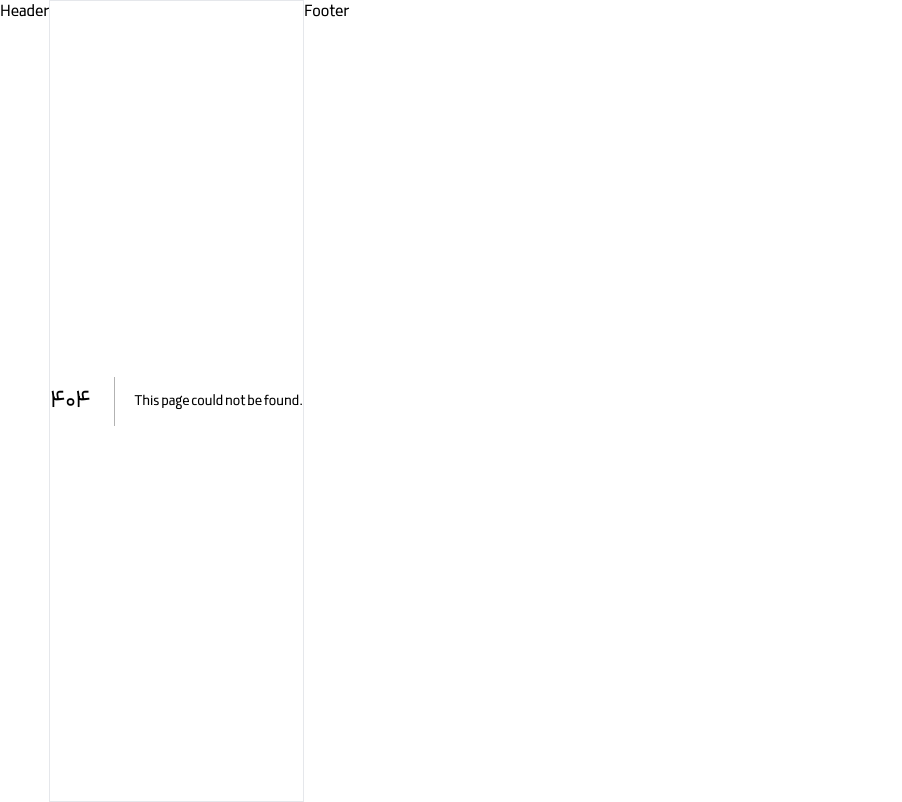
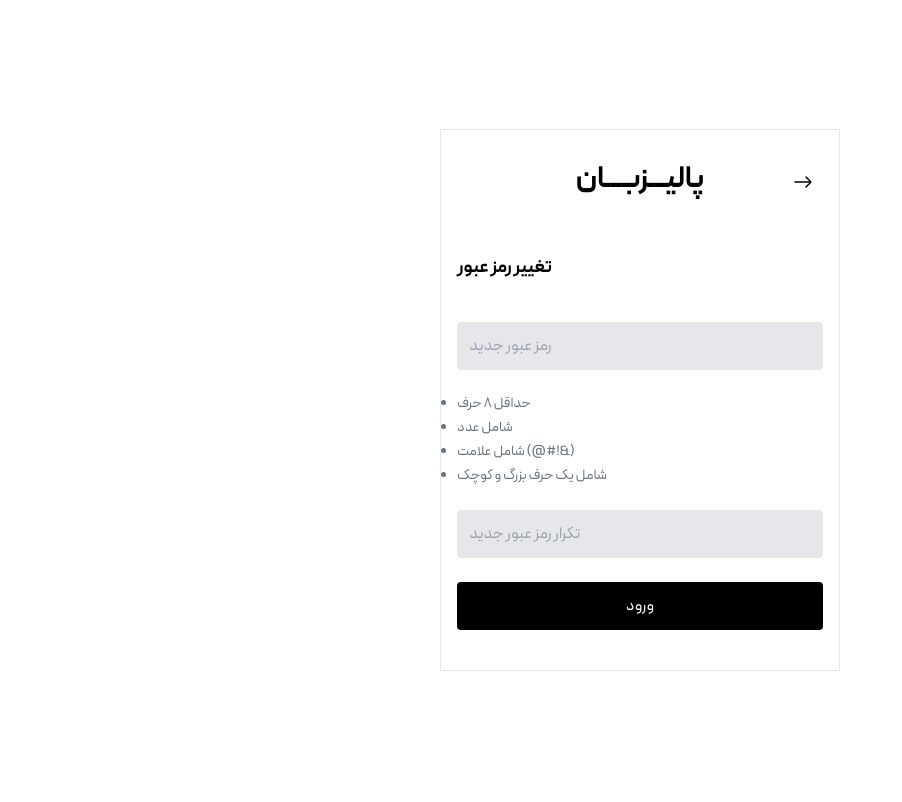
Before and after one commit to hamideslami32/leyan, a Next.js app: page /auth/forgot in a window 1280 px wide. Before the commit this address had no page. Shown: the whole page, without its empty margins (0-902 px from the left). Built offline with nearby package versions, Linux system fonts and the light colour scheme.

Commit message:
feat: login register forms desktop

```diff
--- a/next.config.js
+++ b/next.config.js
@@ -1,6 +1,34 @@
 /** @type {import('next').NextConfig} */
 const nextConfig = {
   reactStrictMode: true,
+
+  webpack(config) {
+    // Grab the existing rule that handles SVG imports
+    const fileLoaderRule = config.module.rules.find((rule) =>
+      rule.test?.test?.(".svg")
+    );
+
+    config.module.rules.push(
+      // Reapply the existing rule, but only for svg imports ending in ?url
+      {
+        ...fileLoaderRule,
+        test: /\.svg$/i,
+        resourceQuery: /url/, // *.svg?url
+      },
+      // Convert all other *.svg imports to React components
+      {
+        test: /\.svg$/i,
+        issuer: /\.[jt]sx?$/,
+        resourceQuery: { not: /url/ }, // exclude if *.svg?url
+        use: [{ loader: '@svgr/webpack', options: { icon: 24 } }],
+      }
+    );
+
+    // Modify the file loader rule to ignore *.svg, since we have it handled now.
+    fileLoaderRule.exclude = /\.svg$/i;
+
+    return config;
+  },
 }
 
 module.exports = nextConfig
--- a/package.json
+++ b/package.json
@@ -9,6 +9,7 @@
     "lint": "next lint"
   },
   "dependencies": {
+    "@svgr/webpack": "^8.1.0",
     "classnames": "^2.3.2",
     "next": "13.5.4",
     "react": "^18",
--- /dev/null
+++ b/src/components/pages/auth/forgot-form/ForgotForm.tsx
@@ -0,0 +1,37 @@
+import Button from "@/components/shared/ui/button/Button";
+import Textfield from "@/components/shared/ui/textfield/Textfield";
+import Link from "next/link";
+
+import ArrowRightIcon from "@/assets/icons/arrow-right.svg";
+
+const ForgotForm = () => {
+  return (
+    <div className="w-[400px] border p-4">
+      <div className="relative">
+        <div className="text-3xl font-bold text-center mt-4">
+          پالیـــزبــــان
+        </div>
+        <Link className="absolute right-2 top-2" href="/">
+          <ArrowRightIcon class />
+        </Link>
+      </div>
+      <div className="mt-16">
+        <div className="text-lg font-bold mb-2">تغییر رمز عبور</div>
+        <p className="mb-10 text-sm">
+          برای تغییر رمز عبور شماره موبایل خود را وارد کنید.
+        </p>
+
+        <Textfield placeholder="شماره موبایل خود را وارد کنید" />
+        <div className="text-sm flex flex-col gap-3 mt-6">
+          <Link href="/">ورود با کد یک بار مصرف</Link>
+          <div className="my-4 text-gray-400 text-center">
+            ۲:۰۰ مانده تا دریافت مجدد کد ورود
+          </div>
+        </div>
+        <Button className="w-full bg-black text-white my-6">ورود</Button>
+      </div>
+    </div>
+  );
+};
+
+export default ForgotForm;
--- /dev/null
+++ b/src/components/pages/auth/new-password-form/NewPasswordForm.tsx
@@ -0,0 +1,42 @@
+import Button from "@/components/shared/ui/button/Button";
+import Textfield from "@/components/shared/ui/textfield/Textfield";
+import Link from "next/link";
+
+import ArrowRightIcon from "@/assets/icons/arrow-right.svg";
+
+const validationRules = [
+  "حداقل ۸ حرف",
+  "شامل عدد",
+  "شامل علامت (@#!&)",
+  "شامل یک حرف بزرگ و کوچک",
+];
+
+const NewPasswordForm = () => {
+  return (
+    <div className="w-[400px] border p-4">
+      <div className="relative">
+        <div className="text-3xl font-bold text-center mt-4">
+          پالیـــزبــــان
+        </div>
+        <Link className="absolute right-2 top-2" href="/">
+          <ArrowRightIcon class />
+        </Link>
+      </div>
+
+      <div className="mt-14">
+        <div className="text-lg font-bold mb-10">تغییر رمز عبور</div>
+        <Textfield type="password" placeholder="رمز عبور جدید" />
+        <ul className="flex flex-col gap-1 my-6">
+          {validationRules.map((rule, i) => (
+            <li key={i} className="list-disc text-sm mr-4 text-gray-500">{rule}</li>
+          ))}
+        </ul>
+        <Textfield type="password" placeholder="تکرار رمز عبور جدید" className="mt-4" />
+
+        <Button className="w-full bg-black text-white my-6">ورود</Button>
+      </div>
+    </div>
+  );
+};
+
+export default NewPasswordForm;
--- /dev/null
+++ b/src/components/pages/auth/otp-form/OTPForm.tsx
@@ -0,0 +1,35 @@
+import Button from "@/components/shared/ui/button/Button";
+import Textfield from "@/components/shared/ui/textfield/Textfield";
+import Link from "next/link";
+
+import ArrowRightIcon from "@/assets/icons/arrow-right.svg";
+
+const OTPForm = () => {
+  return (
+    <div className="w-[400px] border p-4">
+      <div className="relative">
+        <div className="text-3xl font-bold text-center mt-4">
+          پالیـــزبــــان
+        </div>
+        <Link className="absolute right-2 top-2" href="/">
+          <ArrowRightIcon class />
+        </Link>
+      </div>
+      <div className="mt-16">
+        <div className="text-lg font-bold mb-2">کد ورود را وارد کنید</div>
+            <p className="mb-10 text-sm">برای ورود یا ثبت نام شماره موبایل خود را وارد کنید.</p>
+
+        <Textfield placeholder="کد را وارد کنید" />
+        <div className="text-sm flex flex-col gap-3 mt-6">
+          <Link href="/">
+            ورود با کد یک بار مصرف
+          </Link>
+          <div className="my-4 text-gray-400 text-center">۲:۰۰ مانده تا دریافت مجدد کد ورود</div>
+        </div>
+        <Button className="w-full bg-black text-white my-6">ورود</Button>
+      </div>
+    </div>
+  );
+};
+
+export default OTPForm;
--- /dev/null
+++ b/src/components/pages/auth/password-form/PasswordForm.tsx
@@ -0,0 +1,35 @@
+import Button from "@/components/shared/ui/button/Button";
+import Textfield from "@/components/shared/ui/textfield/Textfield";
+import Link from "next/link";
+
+import ArrowRightIcon from "@/assets/icons/arrow-right.svg";
+
+const PasswordForm = () => {
+  return (
+    <div className="w-[400px] border p-4">
+      <div className="relative">
+        <div className="text-3xl font-bold text-center mt-4">
+          پالیـــزبــــان
+        </div>
+        <Link className="absolute right-2 top-2" href="/">
+          <ArrowRightIcon class />
+        </Link>
+      </div>
+      <div className="mt-16">
+        <div className="text-lg font-bold mb-10">رمز عبور را وارد کنید</div>
+        <Textfield type="password" />
+        <div className="text-sm flex flex-col gap-3 mt-6">
+          <Link href="/">
+            ورود با کد یک بار مصرف
+          </Link>
+          <Link href="/">
+            فراموشی رمز عبور
+          </Link>
+        </div>
+        <Button className="w-full bg-black text-white my-6">ادامه</Button>
+      </div>
+    </div>
+  );
+};
+
+export default PasswordForm;
--- a/src/components/pages/auth/login-form/LoginForm.tsx
+++ b/src/components/pages/auth/phone-number-form/PhoneNumberForm.tsx
@@ -2,7 +2,7 @@ import Button from "@/components/shared/ui/button/Button"
 import Textfield from "@/components/shared/ui/textfield/Textfield"
 import Link from "next/link"
 
-const LoginForm = () => {
+const PhoneNumberForm = () => {
   return (
     <div className="w-[400px] h-[423px] border p-4">
         <div className="text-3xl font-bold text-center mt-4">پالیـــزبــــان</div>
@@ -19,4 +19,4 @@ const LoginForm = () => {
   )
 }
 
-export default LoginForm
+export default PhoneNumberForm
--- a/src/components/shared/ui/textfield/Textfield.tsx
+++ b/src/components/shared/ui/textfield/Textfield.tsx
@@ -1,16 +1,18 @@
 import classNames from "classnames";
-import { InputHTMLAttributes } from "react";
+import { InputHTMLAttributes, ReactElement } from "react";
 
 export interface TextfieldProps extends InputHTMLAttributes<HTMLInputElement> {
   label?: string;
+  endIcon?: ReactElement
 }
 
 const Textfield = (props: TextfieldProps) => {
-  const { label, className, ...restProps } = props;
+  const { label, className, endIcon, ...restProps } = props;
   return (
     <div className={classNames(className, 'bg-gray-200 text-gray-600 rounded-md h-12')}>
       {!!label && <span>{label}</span>}
       <input {...restProps} className="bg-transparent w-full p-3" />
+      {endIcon}
     </div>
   );
 };
--- /dev/null
+++ b/src/pages/auth/forgot.tsx
@@ -0,0 +1,16 @@
+import ForgotForm from "@/components/pages/auth/forgot-form/ForgotForm"
+import NewPasswordForm from "@/components/pages/auth/new-password-form/NewPasswordForm"
+
+
+const Forgot = () => {
+  return (
+    <div className="w-full min-h-screen flex justify-center items-center">
+        {/* <ForgotForm /> */}
+        <NewPasswordForm />
+    </div>
+  )
+}
+
+Forgot.layout = 'empty'
+
+export default Forgot
--- a/src/pages/auth/login.tsx
+++ b/src/pages/auth/login.tsx
@@ -1,9 +1,13 @@
-import LoginForm from "@/components/pages/auth/login-form/LoginForm"
+import OTPForm from "@/components/pages/auth/otp-form/OTPForm"
+import PasswordForm from "@/components/pages/auth/password-form/PasswordForm"
+// import PhoneNumberForm from "@/components/pages/auth/phone-number-form/PhoneNumberForm"
 
 const Login = () => {
   return (
     <div className="w-full min-h-screen flex justify-center items-center">
-        <LoginForm />
+        {/* <PhoneNumberForm /> */}
+        {/* <PasswordForm /> */}
+        <OTPForm />
     </div>
   )
 }
```
Also changed, not shown: src/assets/icons/arrow-right.svg (added), 1 other file (tests, documents, lock files or other folders).
